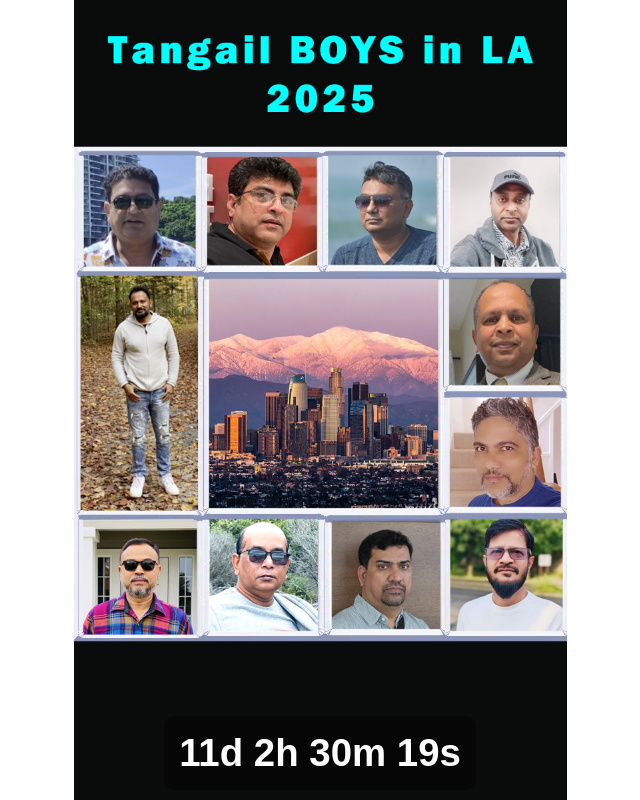
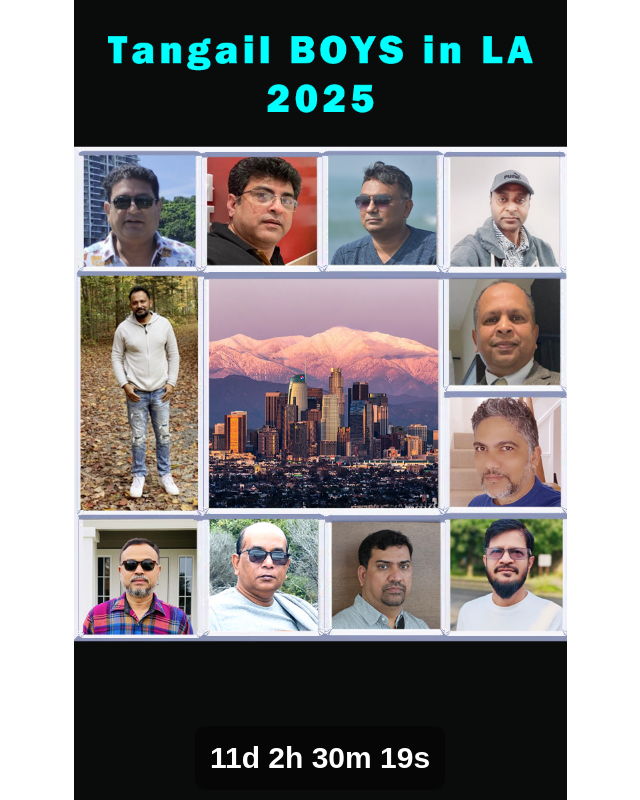
Before and after one commit to 17shamim/tangailboys, a plain HTML site: page index.html in a window 1280 px wide. Shown: the whole page, without its empty margins (320-960 px from the left). Drawn offline with Linux system fonts and the light colour scheme.

Commit message:
Update index.html
sSD

```diff
--- a/index.html
+++ b/index.html
@@ -23,7 +23,7 @@
             padding-bottom: 10px; /* Adds the 10px margin */
         }
         #countdown {
-            font-size: 3vw; /* Responsive font size */
+            font-size: 30px; /* Responsive font size */
             font-weight: bold;
             background: rgba(0, 0, 0, 0.5);
             padding: 15px 15px;
```
